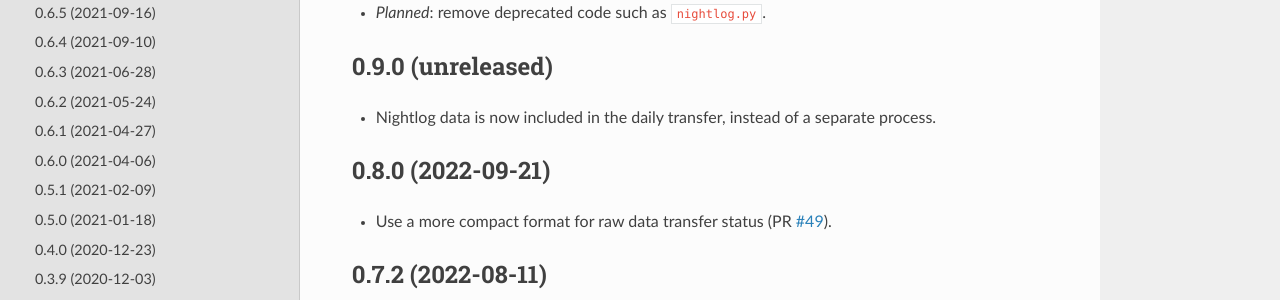
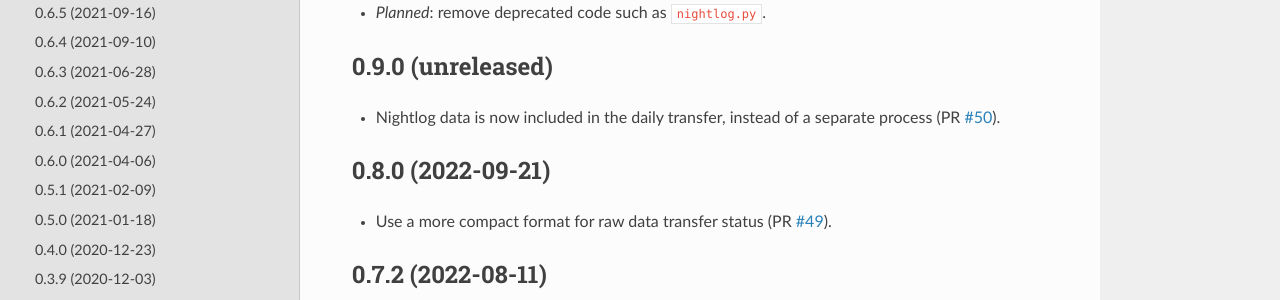
Before and after one commit to desihub/desitransfer, a Sphinx documentation site: the page built from doc/changes.rst, in a window 1280 px wide and 900 px high. Shown: the part 240-540 px from the top of the window. Built offline with Sphinx 7.4.7 and the Read the Docs theme 2.0.0, drawn with Linux system fonts in a browser that asks for light colours.

Commit message:
Update change log.

```diff
--- a/doc/changes.rst
+++ b/doc/changes.rst
@@ -12,7 +12,9 @@ Change Log
 ------------------
 
 * Nightlog data is now included in the daily transfer, instead of a
-  separate process.
+  separate process (PR `#50`_).
+
+.. _`#50`: https://github.com/desihub/desitransfer/pull/50
 
 0.8.0 (2022-09-21)
 ------------------
```
